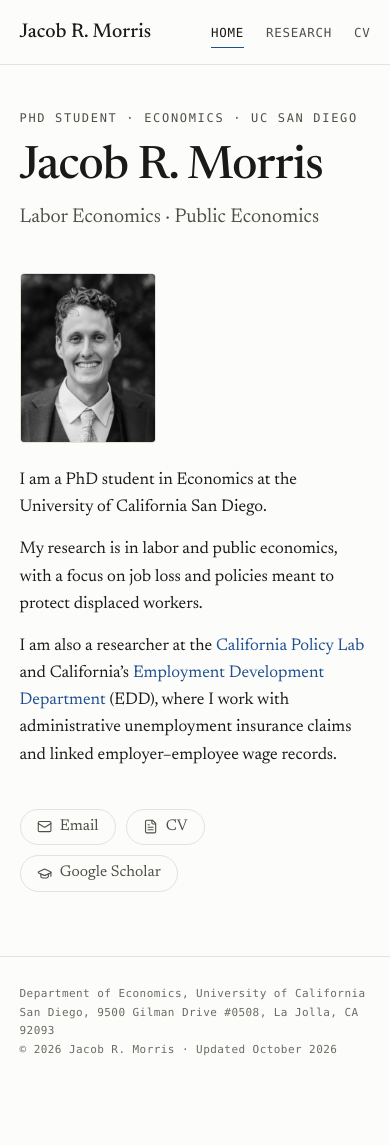
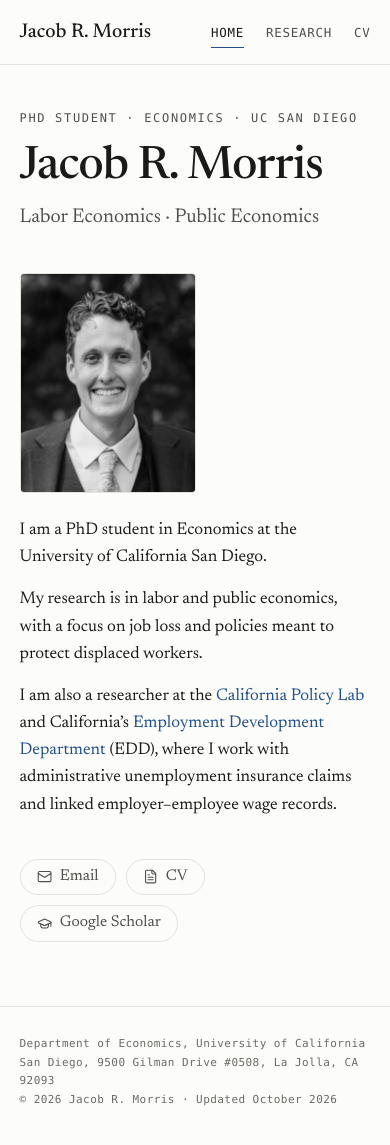
Before and after one commit to jacobrmorris/jacobrmorris.github.io, a Jekyll site: the page built from index.html, in a window 390 px wide and 1166 px high. Shown: the top 1145 px of the window. Built offline with Jekyll 4.4.1, drawn with Linux system fonts in a browser that asks for light colours.

Commit message:
Draft: larger photo; figures side by side again
Co-Authored-By: Claude Opus 5.5 (1M context) <noreply@anthropic.com>

```diff
--- a/assets/css/site.css
+++ b/assets/css/site.css
@@ -273,8 +273,8 @@ main {
 
 .intro {
   display: grid;
-  grid-template-columns: 10.5rem minmax(0, 1fr);
-  gap: 2rem;
+  grid-template-columns: 15rem minmax(0, 1fr);
+  gap: 2.25rem;
   align-items: start;
   margin-top: 2.5rem;
 }
@@ -296,14 +296,16 @@ main {
   margin-top: -0.3em;
 }
 
-@media (max-width: 36rem) {
+/* Below this width the bio beside the photo would get too narrow, so the
+   photo moves above it. */
+@media (max-width: 44rem) {
   .intro {
     grid-template-columns: minmax(0, 1fr);
     gap: 1.5rem;
   }
 
   .portrait {
-    width: 8.5rem;
+    width: 11rem;
   }
 
   .bio p:first-child {
@@ -528,16 +530,18 @@ main {
   margin-top: 0.75em;
 }
 
-/* Figures stack full width, each on a light plate with its caption. */
+/* Figures sit side by side (stacked on phones), each on a light plate with
+   its caption. */
 .figures {
   display: grid;
-  gap: 1.25rem;
+  grid-template-columns: repeat(auto-fit, minmax(15rem, 1fr));
+  gap: 1rem;
   margin-top: 1.5rem;
 }
 
 .figures figure {
   margin: 0;
-  padding: 1rem 1rem 0.875rem;
+  padding: 0.75rem 0.75rem 0.625rem;
   border: 1px solid var(--figure-edge);
   border-radius: var(--radius);
   background: var(--figure-ground);
```
